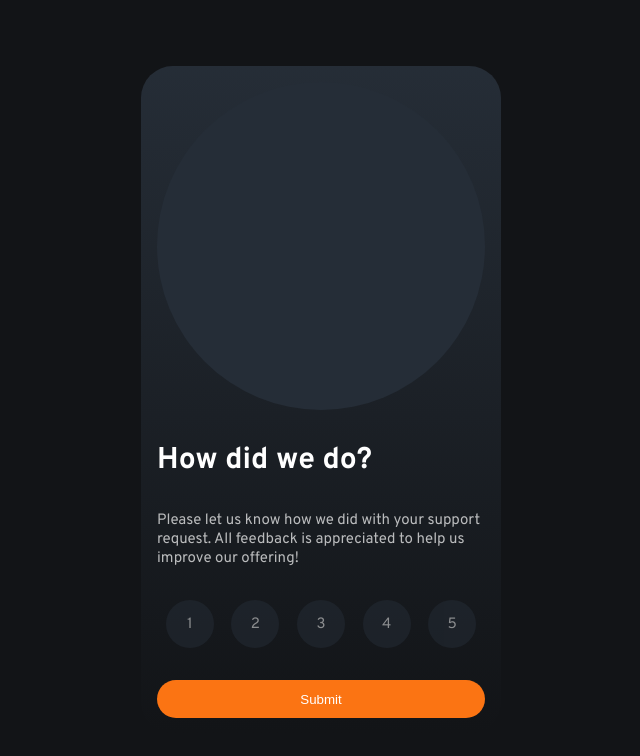
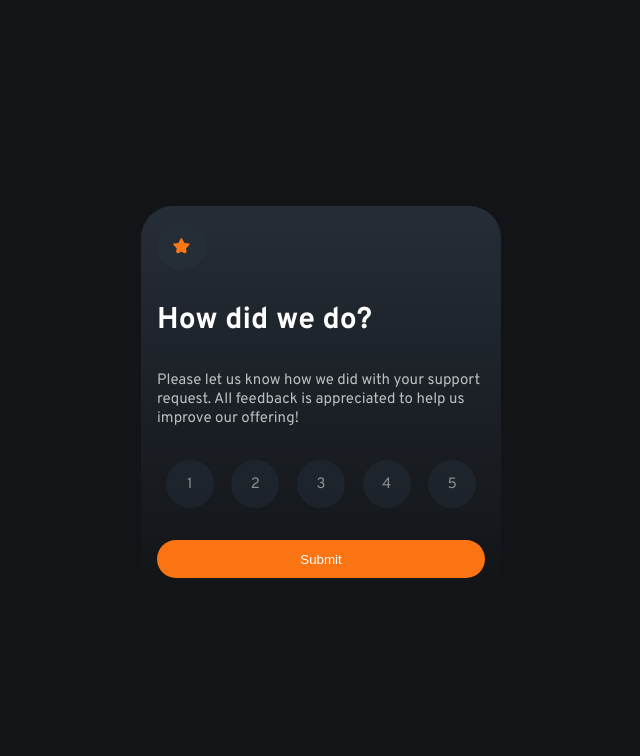
Before and after one commit to Nathan-Dean371/interactive-rating-component, a plain HTML site: page index.html in a window 1280 px wide. Shown: the whole page, without its empty margins (319-959 px from the left). Drawn offline with Linux system fonts and the light colour scheme; the site is published under a folder, as on GitHub Pages, so addresses that start at the root find nothing.

Commit message:
Updated SVG src

```diff
--- a/index.html
+++ b/index.html
@@ -17,7 +17,7 @@
   <div class="rating-container">
 
     <div id="rating-page1">
-      <img class="star" src="/images/icon-star.svg"></img>
+      <img class="star" src="./images/icon-star.svg"></img>
       <h1>How did we do?</h1>
 
       <p>Please let us know how we did with your support request. All feedback is appreciated
```
